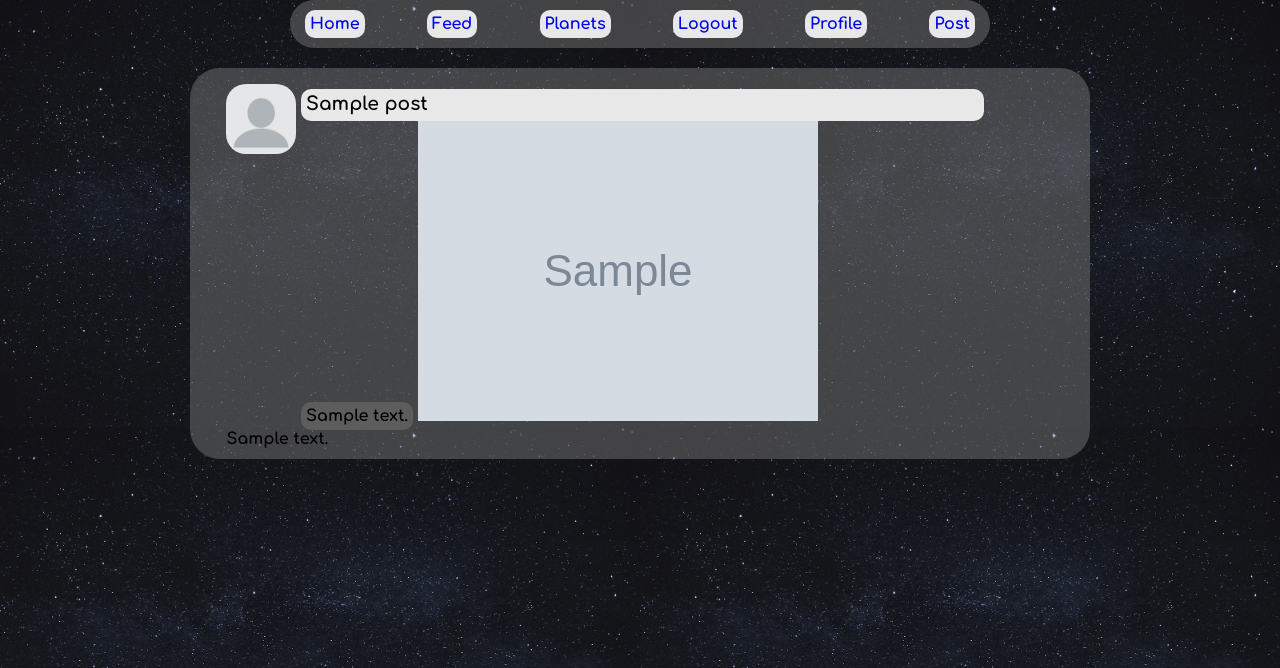
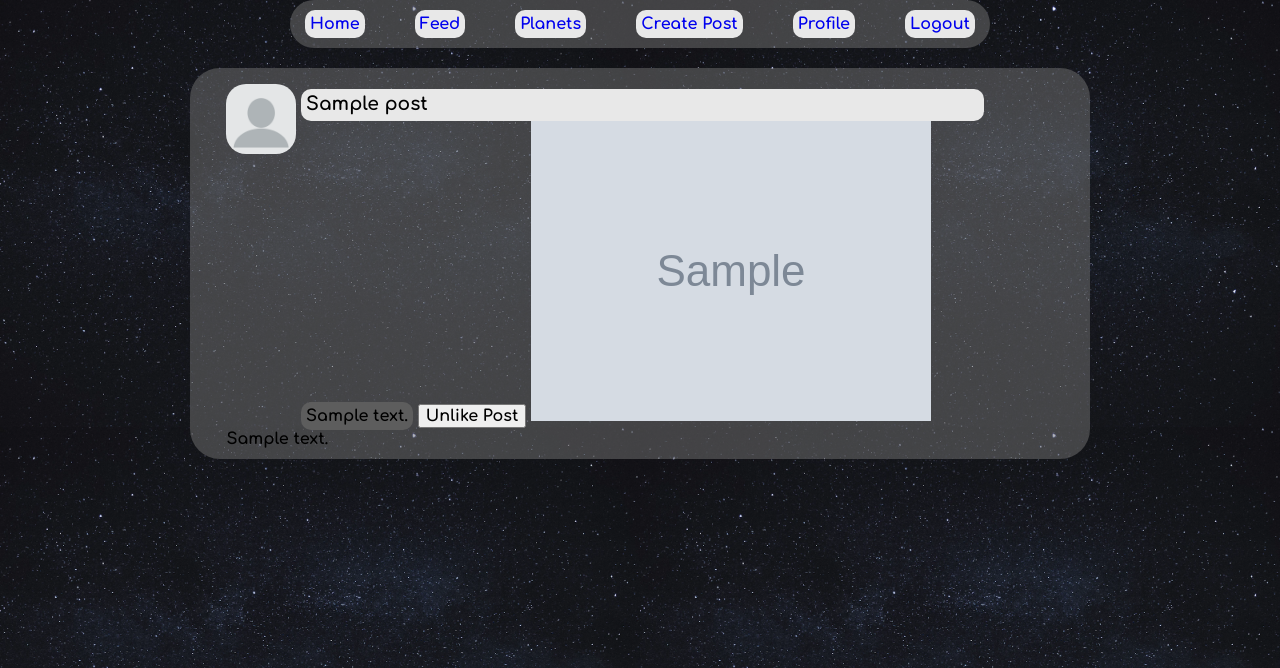
Before and after one commit to brownben/SkyView, a Django app: a page that uses templates/SkyView/base.html in a window 1280 px wide. Shown: the top 668 px of the page. Run offline with Django 3.2, Linux system fonts and the light colour scheme; a user stored in the database is signed in; tables that the repository leaves empty hold one stand-in row (values such as "Sample post"); grey boxes marked "Sample" are stand-in pictures; some libraries are stand-ins or nearby versions.

Commit message:
feat: like button on posts

```diff
--- /dev/null
+++ b/static/scripts/likePost.js
@@ -0,0 +1,18 @@
+const likePost = async ({ likeAPILocation, userId, csrfToken }) => {
+  const response = await fetch(likeAPILocation, {
+    method: 'POST',
+    body: { userId },
+    credentials: 'same-origin',
+    headers: {
+      'X-CSRFToken': csrfToken,
+      Accept: 'application/json',
+      'Content-Type': 'application/json',
+    },
+  })
+
+  const { buttonText } = await response.json()
+  document.getElementById('like-button').innerText = buttonText
+}
+
+// make accessible to template outside of JS module
+window.likePost = likePost
--- a/templates/SkyView/base.html
+++ b/templates/SkyView/base.html
@@ -24,13 +24,13 @@
       </li>
       {% if user.is_authenticated %}
       <li class="textBox button">
-        <a href="{% url 'website:logout' %}">Logout</a>
+        <a href="{% url 'website:create-post' %}">Create Post</a>
       </li>
       <li class="textBox button">
         <a href="{% url 'website:my profile' %}">Profile</a>
       </li>
       <li class="textBox button">
-        <a href="{% url 'website:create post' %}">Post</a>
+        <a href="{% url 'website:logout' %}">Logout</a>
       </li>
       {% else %}
         <li class="textBox button">
--- a/templates/SkyView/post.html
+++ b/templates/SkyView/post.html
@@ -15,8 +15,26 @@
             <div class="post">
                 <h3 class="textBox">{{heading}}</h3>
                 <p class="textBox">{{body}} </p>
-                <!--if post has image-->
-                <img src="{{ image }}" style="display:inline-block" />
+                {% if user.is_authenticated %}
+                    <button
+                        onClick="likePost({
+                            likeAPILocation: '{% url 'website:like_post' slug %}',
+                            userId: {{ user.id }},
+                            csrfToken: '{{ csrf_token }}'
+                        })"
+                        id="like-button"
+                    >
+                        {% if userLikedPost %}
+                            Unlike Post
+                        {% else %}
+                            Like Post
+                        {% endif %}
+                    </button>
+                {% endif %}
+
+                {% if image %}
+                    <img src="{{ image.url }}" style="display:inline-block" />
+                {% endif %}
             </div>
             <!--if comments exist: for all comments in-->
             {% for comment in comments %}
@@ -25,4 +43,5 @@
         </div>
     </div>
 </div>
+<script type="module" src="{% static 'scripts/likePost.js' %}"></script>
 {% endblock %}
--- a/website/urls.py
+++ b/website/urls.py
@@ -5,17 +5,18 @@ app_name = "website"
 
 urlpatterns = [
     path("", views.home, name="home"),
-    path(
-        "planet/", views.planet, name="planet"
-    ),  # should ideally have name of specific planet
     path("feed/", views.feed, name="feed"),
     path(
         "feed/new-post/", views.createPost, name="create-post"
     ),  # this should have the name of the specific planet
-    path("feed/<slug:post_name_slug>/", views.post, name="view-post"),
+    path(
+        "planet/", views.planet, name="planet"
+    ),  # should ideally have name of specific planet
+    path("planet/<slug:planet_name>/", views.planet, name="planet"),
+    path("feed/<slug:post_name>/", views.post, name="view-post"),
+    path("feed/<slug:post_name>/like", views.like_post, name="like_post"),
+    path("sign-in/", views.user_login, name="login"),
     path("sign-in/my-profile", views.profile, name="my profile"),
     path("sign-up/", views.signUp, name="signUp"),
-    path("sign-in/", views.user_login, name="login"),
     path("logout/", views.user_logout, name="logout"),
-    path("planet/<slug:planet_name_slug>/", views.planet, name="planet"),
 ]
--- a/website/views.py
+++ b/website/views.py
@@ -1,6 +1,7 @@
 from django.contrib.auth import authenticate, login, logout
 from django.contrib.auth.decorators import login_required
 from django.http import HttpResponse
+from django.http.response import JsonResponse
 from django.shortcuts import redirect
 from django.shortcuts import render
 from django.shortcuts import get_object_or_404
@@ -9,7 +10,7 @@ from urllib.parse import unquote
 from django.urls import reverse
 
 from website.forms import UserForm, UserProfileForm
-from website.models import Planet, Post, User, Reaction, Comment
+from website.models import Planet, Post, User, Reaction, Comment, UserProfile
 
 # post creation page
 @login_required
@@ -34,16 +35,20 @@ def home(request):
 
 
 # planet page
-def planet(request, planet_name_slug):
-    planetObject = Planet.objects.get(slug=planet_name_slug.lower())
+def planet(request, planet_name):
+    planetObject = Planet.objects.get(slug=planet_name.lower())
     return render(request, "SkyView/planet.html", context=planetObject.statistics)
 
 
 # single post page
-def post(request, post_name_slug):
-    post = Post.objects.get(slug=unquote(post_name_slug))
+def post(request, post_name):
+    post = Post.objects.get(slug=unquote(post_name))
     likes = Reaction.objects.filter(post=post, type="like")
     comments = Comment.objects.filter(post=post)
+
+    user = User.objects.get(id=request.user.id)
+    user_profile = UserProfile.objects.get(user=user)
+    user_reaction = Reaction.objects.filter(user=user_profile, post=post).first()
 
     postDict = {
         "planet": post.planet,
@@ -55,9 +60,29 @@ def post(request, post_name_slug):
         "timeCreated": post.time_created,
         "numberOfLikes": len(likes),
         "comments": comments,
+        "userLikedPost": user_reaction != None,
     }
 
     return render(request, "SkyView/post.html", context=postDict)
+
+
+@login_required
+def like_post(request, post_name):
+    post = Post.objects.get(slug=post_name)
+
+    user = User.objects.get(id=request.user.id)
+    user_profile = UserProfile.objects.get(user=user)
+    user_reaction = Reaction.objects.filter(user=user_profile, post=post).first()
+
+    if request.method == "POST":
+        if user_reaction:
+            user_reaction.delete()
+            return JsonResponse({"message": "Post Unliked", "buttonText": "Like Post"})
+        else:
+            Reaction.objects.create(post=post, user=user_profile, type="like")
+            return JsonResponse({"message": "Post Liked", "buttonText": "Unlike Post"})
+    else:
+        return HttpResponse("Invalid Method", 401)
 
 
 # profile page
@@ -132,7 +157,6 @@ def user_login(request):
                 return HttpResponse("Your account is disabled.")
 
         else:
-            print(f"Invalid login details: {username}, {password}")
             return HttpResponse("Invalid login details supplied.")
 
     else:
```
Lines whose indentation alone changed are shown as unchanged.
